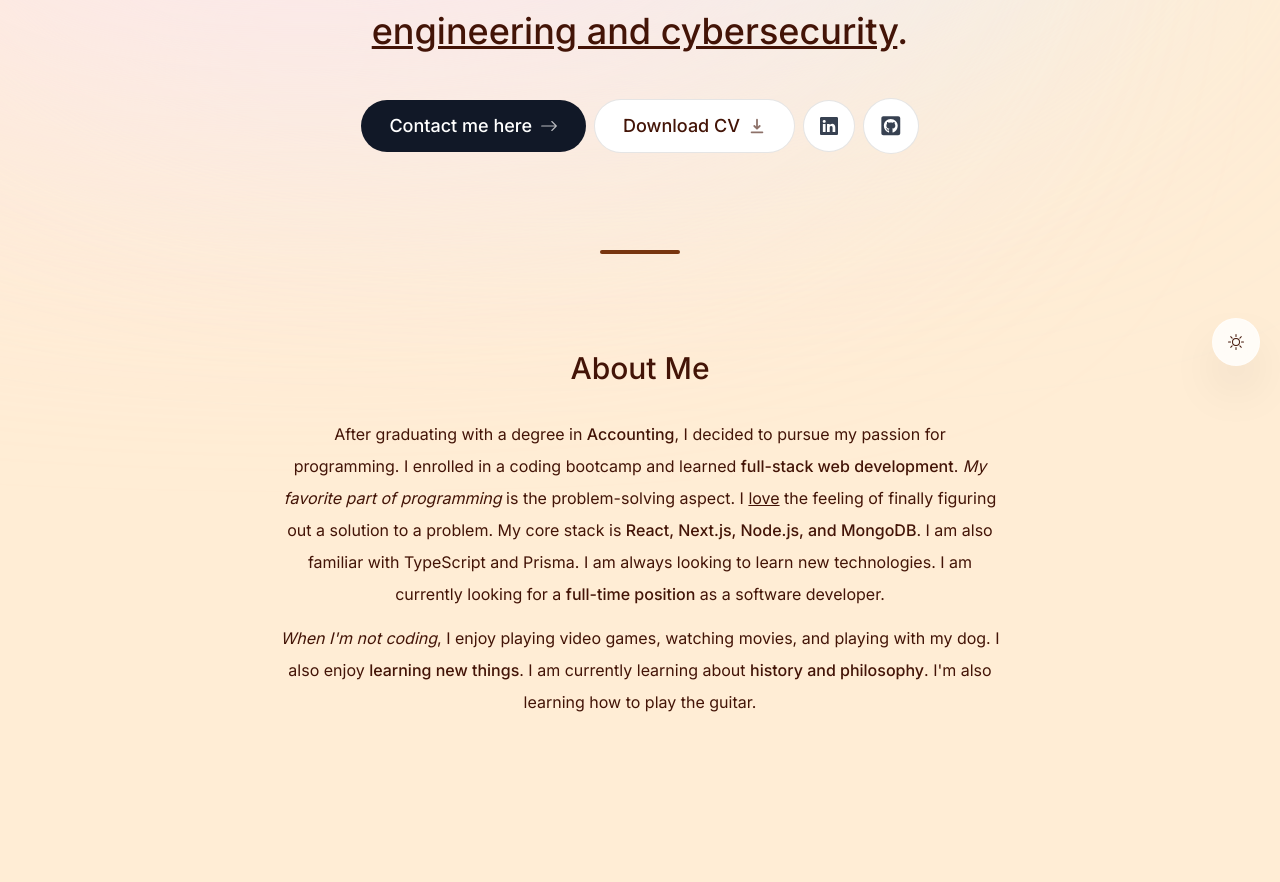
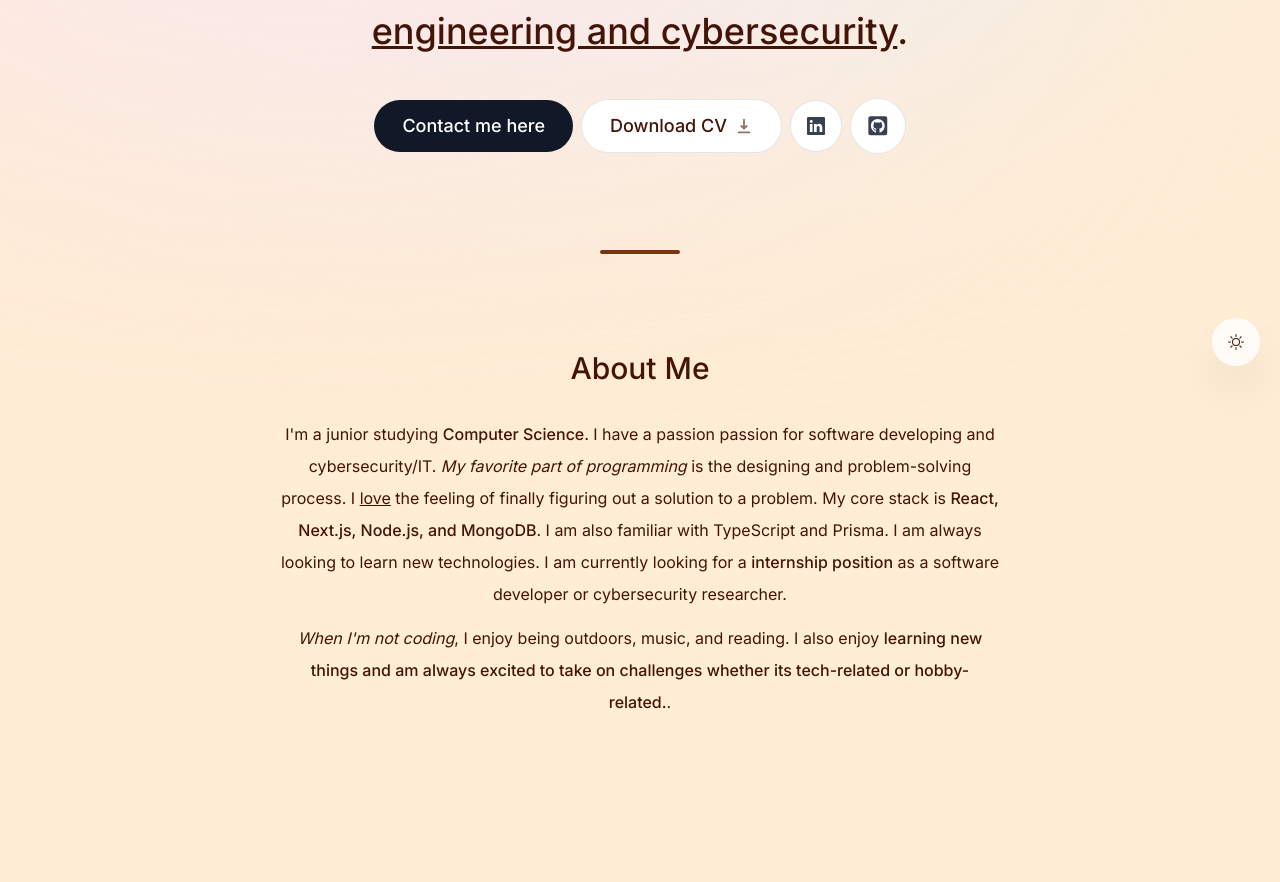
Before and after one commit to Steven-Alvarado/Personal-Website, a Next.js app: page / in a window 1280 px wide. Shown: the part 414-1296 px from the top of the page. Built offline with nearby package versions, Linux system fonts and the light colour scheme.

Commit message:
improved about section

```diff
--- a/components/about.tsx
+++ b/components/about.tsx
@@ -19,12 +19,11 @@ export default function About() {
     >
       <SectionHeading>About me</SectionHeading>
       <p className="mb-3">
-        After graduating with a degree in{" "}
-        <span className="font-medium">Accounting</span>, I decided to pursue my
-        passion for programming. I enrolled in a coding bootcamp and learned{" "}
-        <span className="font-medium">full-stack web development</span>.{" "}
+        I&apos;m a junior studying{" "}
+        <span className="font-medium">Computer Science. </span>I have a passion
+        passion for software developing and cybersecurity/IT.{" "}
         <span className="italic">My favorite part of programming</span> is the
-        problem-solving aspect. I <span className="underline">love</span> the
+        designing and problem-solving process. I <span className="underline">love</span> the
         feeling of finally figuring out a solution to a problem. My core stack
         is{" "}
         <span className="font-medium">
@@ -32,16 +31,15 @@ export default function About() {
         </span>
         . I am also familiar with TypeScript and Prisma. I am always looking to
         learn new technologies. I am currently looking for a{" "}
-        <span className="font-medium">full-time position</span> as a software
-        developer.
+        <span className="font-medium">internship position</span> as a software
+        developer or cybersecurity researcher.
       </p>
 
       <p>
-        <span className="italic">When I&apos;m not coding</span>, I enjoy playing video games, watching movies, and playing with my dog. I also enjoy{" "}
-        <span className="font-medium">learning new things</span>. I am currently
-        learning about{" "}
-        <span className="font-medium">history and philosophy</span>. I&apos;m also
-        learning how to play the guitar.
+        <span className="italic">When I&apos;m not coding</span>, I enjoy being outdoors, music, and reading. I also enjoy{" "}
+        <span className="font-medium">learning new things and am always excited to take on challenges whether its tech-related or hobby-related.</span>.
+        {" "}
+        <span className="font-medium"></span>
       </p>
     </motion.section>
   );
--- a/components/intro.tsx
+++ b/components/intro.tsx
@@ -86,7 +86,6 @@ export default function Intro() {
           }}
         >
           Contact me here{" "}
-          <BsArrowRight className="opacity-70 group-hover:translate-x-1 transition" />
         </Link>
 
         <a
```
